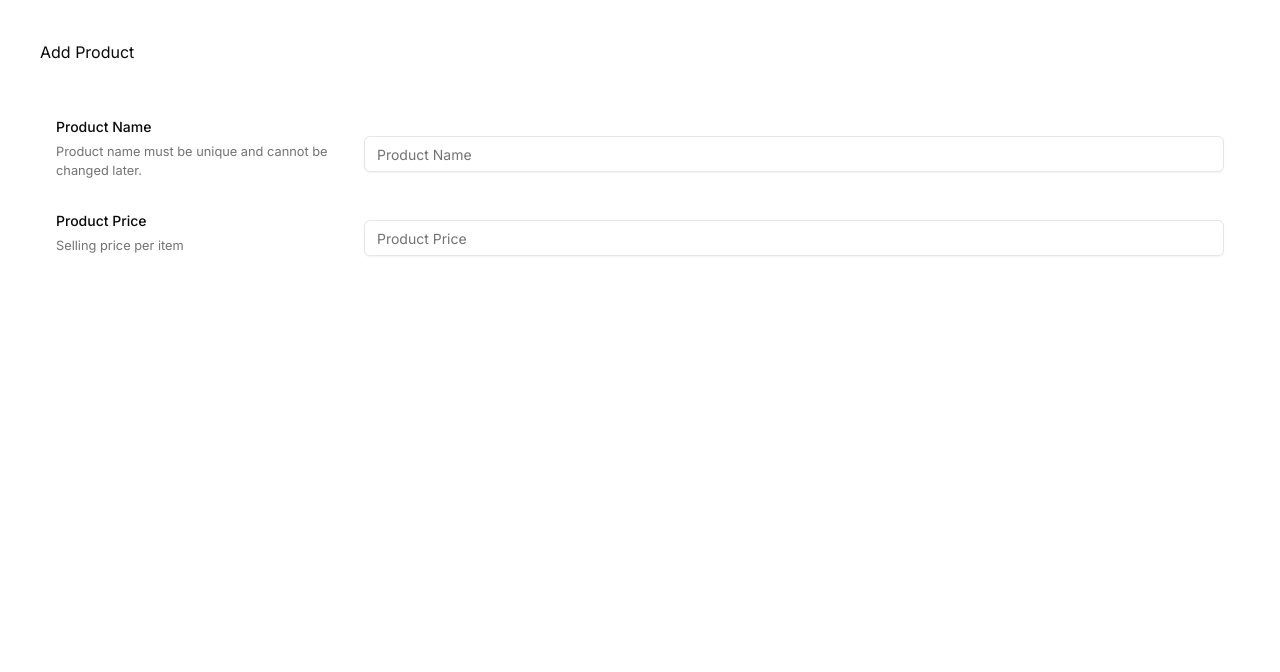
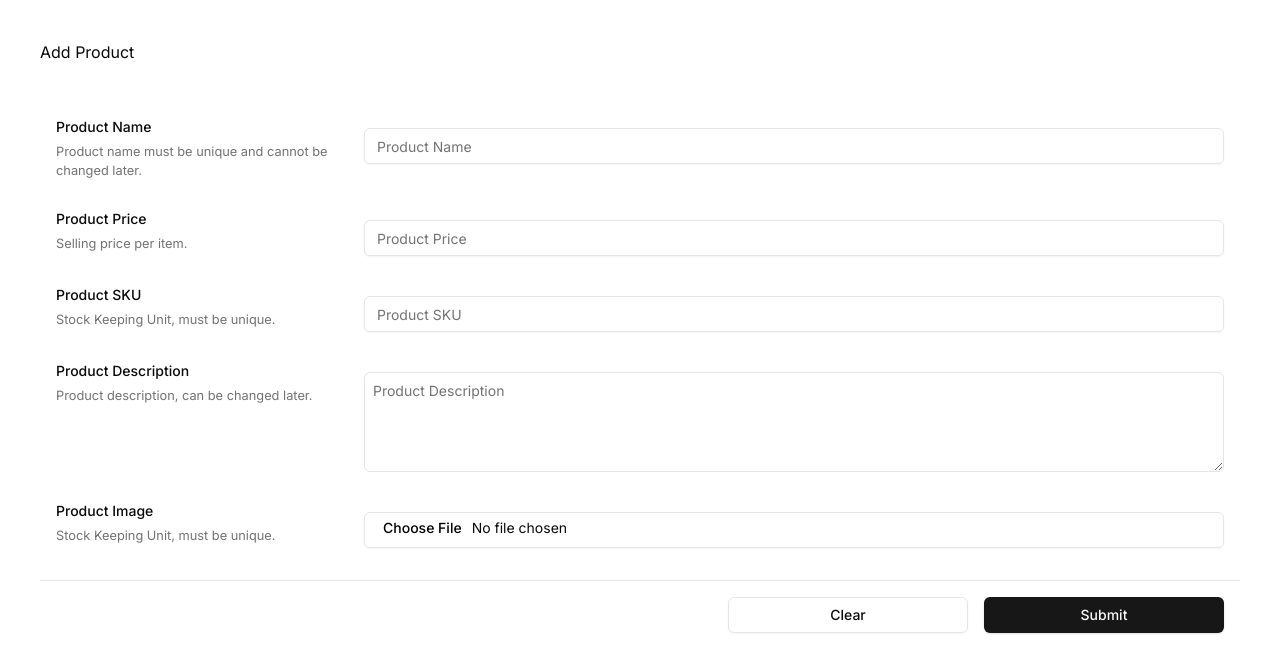
Before and after one commit to ceedadev/next-erp, a Next.js app: page /product/add in a window 1280 px wide. Shown: the top 672 px of the page. Built offline with nearby package versions, Linux system fonts and the light colour scheme; what drizzle-zod would draw is missing.

Commit message:
Refactor product form component and add validation for product fields

```diff
--- a/src/components/forms/product-form.tsx
+++ b/src/components/forms/product-form.tsx
@@ -1,9 +1,9 @@
 "use client";
+import * as React from "react";
 
-import { CreateProduct } from "@/lib/validations/product";
-import { zodResolver } from "@hookform/resolvers/zod";
 import * as z from "zod";
 import { useForm } from "react-hook-form";
+import { zodResolver } from "@hookform/resolvers/zod";
 
 import {
   Form,
@@ -15,17 +15,47 @@ import {
   FormMessage,
 } from "@/components/ui/form";
 import { Input } from "@/components/ui/input";
+import { Button } from "@/components/ui/button";
+
+import { sluggify } from "@/lib/format";
+import { CreateProduct } from "@/lib/validations/product";
 
 export default function ProductForm() {
+  // File input
+  const [selectedImage, setSelectedImage] = React.useState<string | null>(null);
+  const handleImageChange = (e: React.ChangeEvent<HTMLInputElement>) => {
+    const file = e.target.files?.[0];
+    if (file) {
+      const reader = new FileReader();
+      reader.onloadend = () => {
+        setSelectedImage(reader.result as string);
+      };
+      reader.readAsDataURL(file);
+      form.setValue("image", "IMAGE URL FROM STORAGE");
+    }
+  };
+
   const form = useForm<z.infer<typeof CreateProduct>>({
     resolver: zodResolver(CreateProduct),
     defaultValues: {
       name: "",
+      price: "",
+      sku: "",
+      description: "",
+      image: null,
     },
   });
   function onSubmit(values: z.infer<typeof CreateProduct>) {
+    if (values.name) {
+      values.slug = sluggify(values.name);
+    }
     console.log(values);
   }
+  function onClear() {
+    form.reset();
+    setSelectedImage(null);
+  }
+
   return (
     <Form {...form}>
       <form onSubmit={form.handleSubmit(onSubmit)}>
@@ -33,13 +63,14 @@ export default function ProductForm() {
           control={form.control}
           name="name"
           render={({ field }) => (
-            <FormItem className="flex flex-col md:flex-row gap-2 p-4 items-center">
+            <FormItem className="flex flex-col md:flex-row gap-2 p-4 items-start">
               <div className="flex flex-col gap-2 min-w-[300px]">
                 <FormLabel>Product Name</FormLabel>
                 <FormDescription>
                   Product name must be unique and cannot be changed later.
                 </FormDescription>
               </div>
+              <div className="flex flex-col w-full space-y-2">
                 <FormControl>
                   <Input
                     placeholder="Product Name"
@@ -48,6 +79,7 @@ export default function ProductForm() {
                   />
                 </FormControl>
                 <FormMessage />
+              </div>
             </FormItem>
           )}
         />
@@ -55,11 +87,12 @@ export default function ProductForm() {
           control={form.control}
           name="price"
           render={({ field }) => (
-            <FormItem className="flex flex-col md:flex-row gap-2 p-4 items-center">
+            <FormItem className="flex flex-col md:flex-row gap-2 p-4 items-start">
               <div className="flex flex-col gap-2 min-w-[300px]">
                 <FormLabel>Product Price</FormLabel>
-                <FormDescription>Selling price per item</FormDescription>
+                <FormDescription>Selling price per item.</FormDescription>
               </div>
+              <div className="flex flex-col w-full space-y-2">
                 <FormControl>
                   <Input
                     type="number"
@@ -69,9 +102,107 @@ export default function ProductForm() {
                   />
                 </FormControl>
                 <FormMessage />
+              </div>
             </FormItem>
           )}
         />
+        <FormField
+          control={form.control}
+          name="sku"
+          render={({ field }) => (
+            <FormItem className="flex flex-col md:flex-row gap-2 p-4 items-start">
+              <div className="flex flex-col gap-2 min-w-[300px]">
+                <FormLabel>Product SKU</FormLabel>
+                <FormDescription>
+                  Stock Keeping Unit, must be unique.
+                </FormDescription>
+              </div>
+              <div className="flex flex-col w-full space-y-2">
+                <FormControl>
+                  <Input
+                    type="text"
+                    placeholder="Product SKU"
+                    autoComplete="off"
+                    {...field}
+                  />
+                </FormControl>
+                <FormMessage />
+              </div>
+            </FormItem>
+          )}
+        />
+        <FormField
+          control={form.control}
+          name="description"
+          render={({ field }) => (
+            <FormItem className="flex flex-col md:flex-row gap-2 p-4 items-start">
+              <div className="flex flex-col gap-2 min-w-[300px]">
+                <FormLabel>Product Description</FormLabel>
+                <FormDescription>
+                  Product description, can be changed later.
+                </FormDescription>
+              </div>
+              <div className="flex flex-col w-full space-y-2">
+                <FormControl>
+                  <textarea
+                    className="w-full p-2 border rounded-md bg-background focus:ring-1 focus:ring-primary focus:outline-none text-base placeholder:text-muted-foreground placeholder:text-sm min-h-[100px]"
+                    placeholder="Product Description"
+                    {...field}
+                  />
+                </FormControl>
+                <FormMessage />
+              </div>
+            </FormItem>
+          )}
+        />
+        <FormField
+          control={form.control}
+          name="image"
+          render={({ field }) => (
+            <FormItem className="flex flex-col md:flex-row gap-2 p-4 items-start">
+              <div className="flex flex-col gap-2 min-w-[300px]">
+                <FormLabel>Product Image</FormLabel>
+                <FormDescription>
+                  Stock Keeping Unit, must be unique.
+                </FormDescription>
+              </div>
+              <div className="flex flex-col w-full space-y-2">
+                <FormControl>
+                  <Input
+                    type="file"
+                    accept="image/*"
+                    onChange={handleImageChange}
+                    onAbort={() => setSelectedImage(null)}
+                  />
+                </FormControl>
+                <FormMessage />
+                {selectedImage && (
+                  <img
+                    src={selectedImage}
+                    alt={"Selected product image"}
+                    className="w-full md:w-40 aspect-square object-cover shadow-md"
+                  />
+                )}
+              </div>
+            </FormItem>
+          )}
+        />
+        <div className="flex flex-col md:flex-row gap-4 justify-end mt-4 border-t pt-4 px-4">
+          <Button
+            className="w-full md:max-w-[240px] self-center  "
+            type="reset"
+            variant={"outline"}
+            onClick={onClear}
+          >
+            Clear
+          </Button>
+          <Button
+            className="w-full md:max-w-[240px] self-center  "
+            type="submit"
+          >
+            Submit
+          </Button>
+        </div>
       </form>
     </Form>
   );
--- a/src/lib/validations/product.ts
+++ b/src/lib/validations/product.ts
@@ -3,6 +3,17 @@ import { createInsertSchema } from "drizzle-zod";
 
 import { products } from "@/db/schema";
 
-const insertProductSchema = createInsertSchema(products, {});
+const insertProductSchema = createInsertSchema(products, {
+  id: z.number().int().positive(),
+  name: z
+    .string()
+    .min(1, "Name is required")
+    .max(255, "Name must be at most 255 characters long"),
+  sku: z
+    .string()
+    .min(1, "SKU is required")
+    .max(128, "SKU must be at most 128 characters long"),
+  description: z.string().min(1, "Description is required"),
+});
 
 export { insertProductSchema as CreateProduct };
```
Lines whose indentation alone changed are shown as unchanged.
